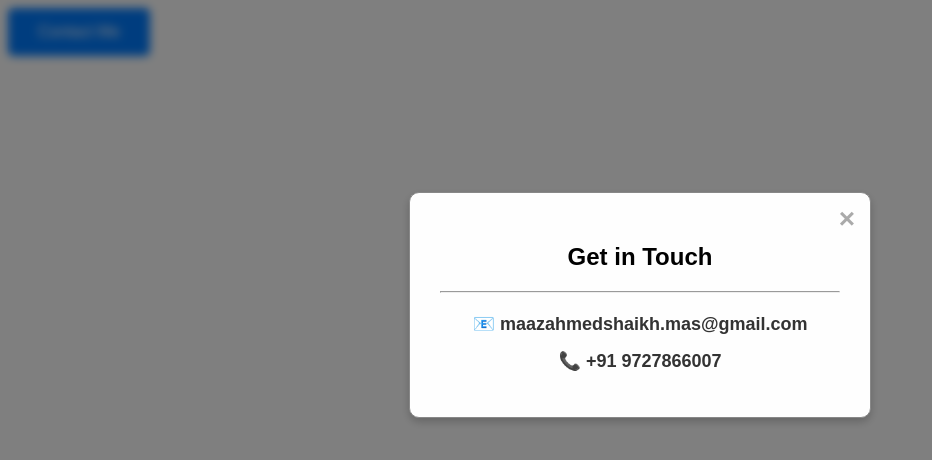
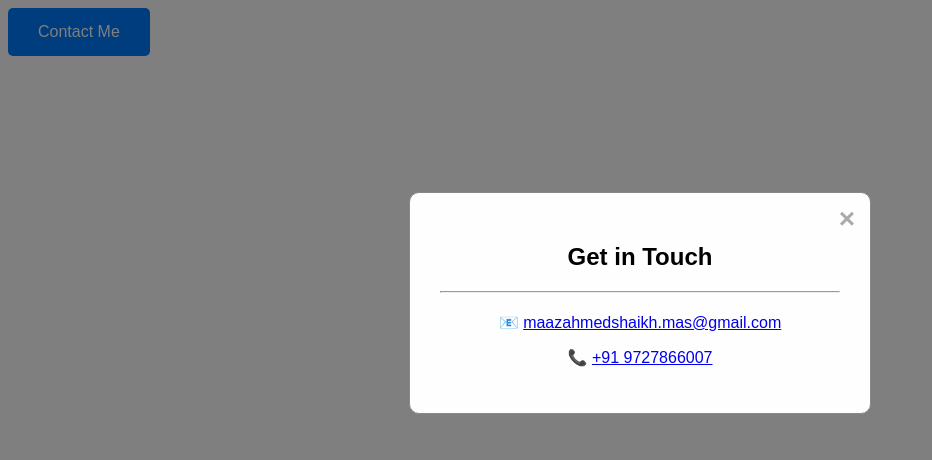
Before and after one commit to MaazahmedShaikh/Maazahmedshaikh, a plain HTML site: page index.html in a window 1280 px wide. Both pictures are taken after a click on the button "Contact Me". Shown: the whole page, without its empty margins (0-932 px from the left). Drawn offline with Linux system fonts and the light colour scheme.

Commit message:
Update index.html

```diff
--- a/index.html
+++ b/index.html
@@ -5,50 +5,50 @@
     <meta name="viewport" content="width=device-width, initial-scale=1.0">
     <title>Contact Popup</title>
     <style>
-        /* 1. Button Styling */
-        .contact-btn {
+        /* 1. Button Styling - FIXED */
+        #myBtn {
+            /* Ensures button is above other elements */
+            position: relative;
+            z-index: 9999;
+
             padding: 15px 30px;
             background-color: #007BFF;
             color: white;
             border: none;
             border-radius: 5px;
-            cursor: pointer;
+            cursor: pointer; /* Force mouse pointer icon */
             font-size: 16px;
         }
 
-        .contact-btn:hover {
+        #myBtn:hover {
             background-color: #0056b3;
         }
 
-        /* 2. The Modal (background) */
+        /* 2. Modal Styling */
         .modal {
-            display: none; /* Hidden by default */
+            display: none;
             position: fixed;
-            z-index: 1000;
+            z-index: 10000; /* Must be higher than button */
             left: 0;
             top: 0;
             width: 100%;
             height: 100%;
-            background-color: rgba(0,0,0,0.5); /* Black w/ opacity */
-            backdrop-filter: blur(5px); /* Optional: blurs background */
+            background-color: rgba(0,0,0,0.5);
         }
 
-        /* 3. Modal Content Box */
         .modal-content {
             background-color: #fefefe;
-            margin: 15% auto; /* 15% from the top and centered */
+            margin: 15% auto;
             padding: 30px;
             border: 1px solid #888;
             width: 90%;
             max-width: 400px;
             border-radius: 10px;
-            box-shadow: 0 4px 8px rgba(0,0,0,0.2);
             text-align: center;
             font-family: Arial, sans-serif;
             position: relative;
         }
 
-        /* 4. The Close Button */
         .close {
             position: absolute;
             top: 10px;
@@ -59,79 +59,63 @@
             cursor: pointer;
         }
 
-        .close:hover,
-        .close:focus {
-            color: black;
-            text-decoration: none;
-        }
-
-        /* 5. Contact Info Styling */
-        .contact-info {
-            margin-top: 20px;
-        }
-
-        .contact-row {
-            margin: 15px 0;
-            font-size: 18px;
-        }
-
+        /* Links inside modal */
         .contact-row a {
             text-decoration: none;
             color: #333;
             font-weight: bold;
-        }
-
-        .contact-row a:hover {
-            color: #007BFF;
+            display: inline-block; /* Makes the link area larger/easier to click */
+            padding: 5px;
         }
     </style>
 </head>
 <body>
 
-    <button id="myBtn" class="contact-btn">Contact Me</button>
+    <button id="myBtn">Contact Me</button>
 
     <div id="myModal" class="modal">
         <div class="modal-content">
             <span class="close">&times;</span>
             <h2>Get in Touch</h2>
             <hr>
-            <div class="contact-info">
-                <div class="contact-row">
+            <div style="margin-top: 20px;">
+                <p>
                     📧 <a href="mailto:maazahmedshaikh.mas@gmail.com">maazahmedshaikh.mas@gmail.com</a>
-                </div>
-                <div class="contact-row">
+                </p>
+                <p>
                     📞 <a href="tel:+919727866007">+91 9727866007</a>
-                </div>
+                </p>
             </div>
         </div>
     </div>
 
     <script>
-        // Get the modal
+        // Wait for the HTML to load completely before running script
+        document.addEventListener("DOMContentLoaded", function() {
+
             var modal = document.getElementById("myModal");
-
-        // Get the button that opens the modal
             var btn = document.getElementById("myBtn");
-
-        // Get the <span> element that closes the modal
             var span = document.getElementsByClassName("close")[0];
 
-        // When the user clicks the button, open the modal
+            // Debugging check
+            if (!btn) {
+                console.error("Button not found! Check your HTML ID.");
+            }
+
             btn.onclick = function() {
                 modal.style.display = "block";
             }
 
-        // When the user clicks on <span> (x), close the modal
             span.onclick = function() {
                 modal.style.display = "none";
             }
 
-        // When the user clicks anywhere outside of the modal, close it
             window.onclick = function(event) {
                 if (event.target == modal) {
                     modal.style.display = "none";
                 }
             }
+        });
     </script>
 
 </body>
```
Lines whose indentation alone changed are shown as unchanged.
